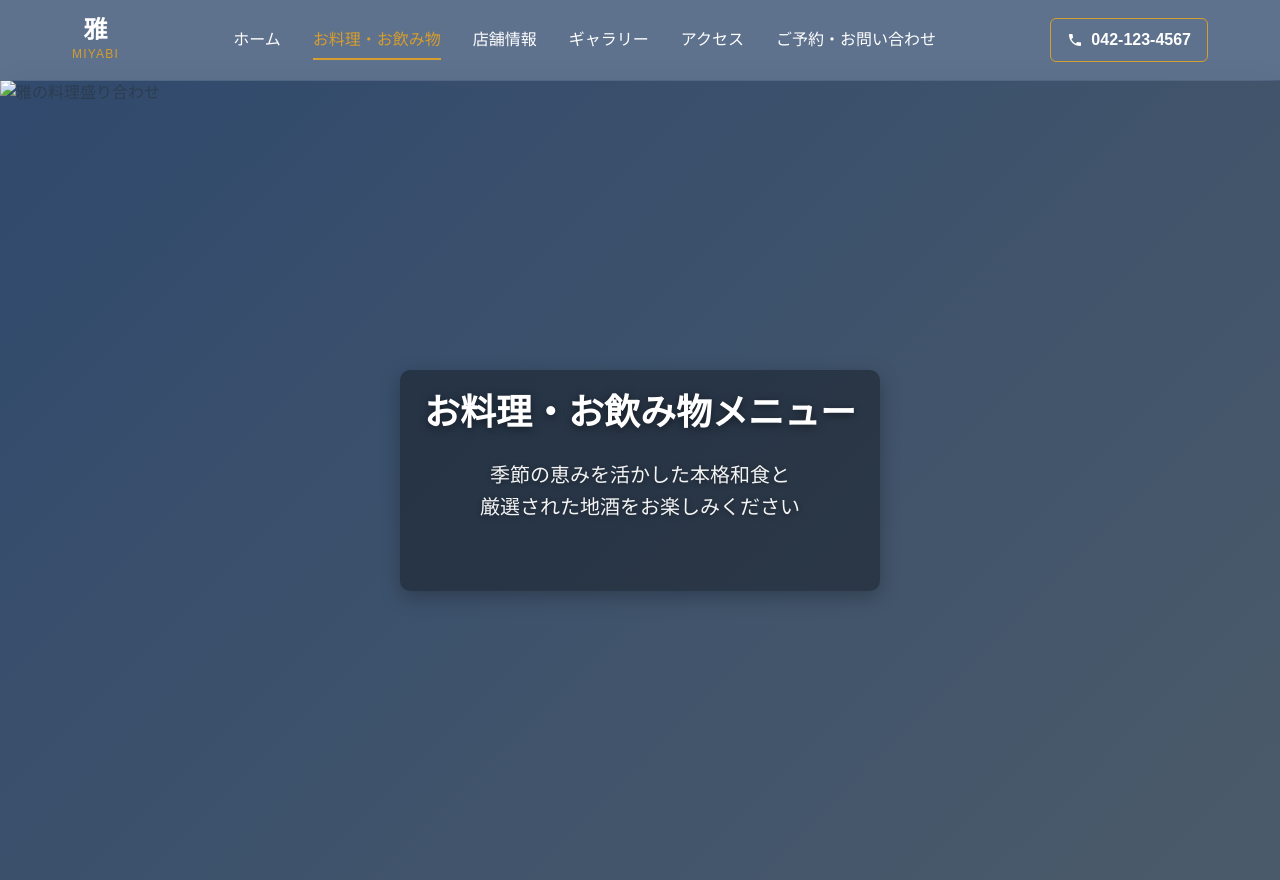
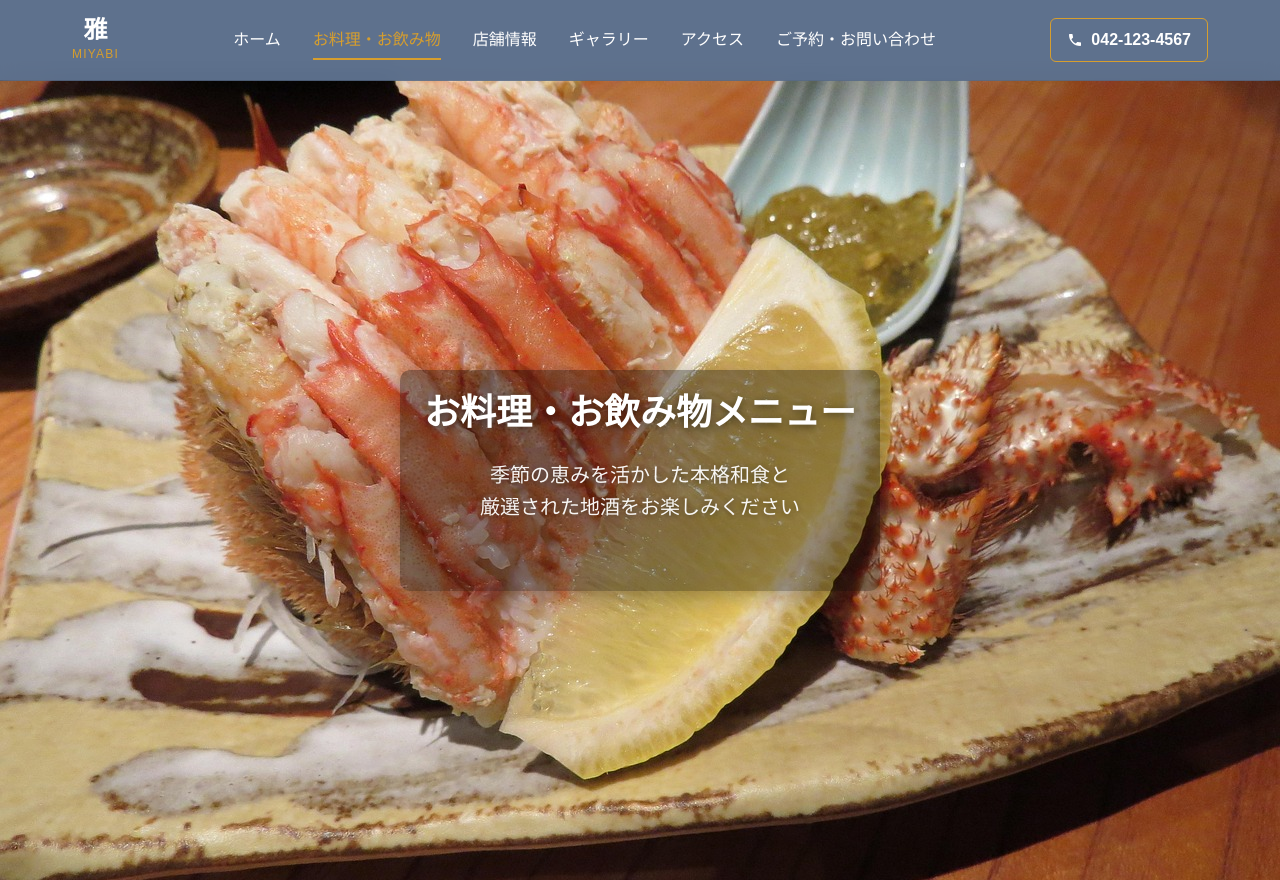
Before and after one commit to iyuya1808/template-2, a plain HTML site: page menu.html in a window 1280 px wide. Shown: the top 880 px of the page. Drawn offline with Linux system fonts and the light colour scheme.

Commit message:
style(hero): darken overlay across all pages; fix menu hero image path

```diff
--- a/css/styles.css
+++ b/css/styles.css
@@ -455,7 +455,7 @@ a:focus {
     left: 0;
     width: 100%;
     height: 100%;
-    background: linear-gradient(135deg, rgba(26, 54, 93, 0.9) 0%, rgba(44, 62, 80, 0.85) 100%);
+    background: linear-gradient(0deg, rgba(0, 0, 0, 0.6) 0%, rgba(0, 0, 0, 0.6) 100%);
     z-index: -1;
 }
 
--- a/menu.html
+++ b/menu.html
@@ -91,7 +91,7 @@
         <section class="hero">
             <div class="hero-image">
                 <!-- 推奨画像サイズ: 1920x1080px (16:9), menu-hero.jpg -->
-                <img src="assets/images/menu-hero.jpg" alt="雅の料理盛り合わせ" loading="eager">
+                <img src="image/menu-hero.jpg" alt="雅の料理盛り合わせ" loading="eager">
             </div>
             <div class="hero-content">
                 <div class="hero-text">
```
